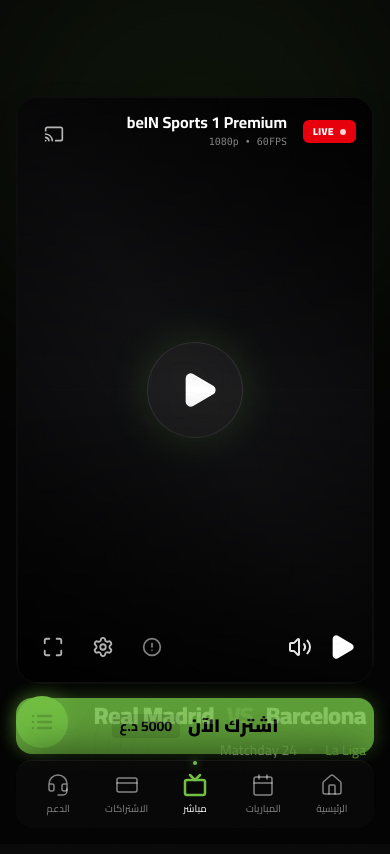
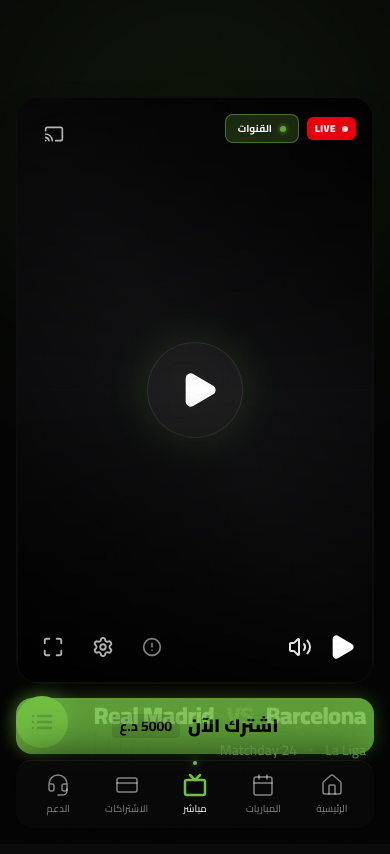
Before and after one commit to Abdallayasseer/Alsahasport-front, a Next.js app: page /live in a window 390 px wide. Shown: the top 854 px of the page. Built offline with nearby package versions, Linux system fonts and the light colour scheme.

Commit message:
feat: add mobile channels button to video player overlay

```diff
--- a/src/components/live/VideoPlayer.tsx
+++ b/src/components/live/VideoPlayer.tsx
@@ -7,9 +7,11 @@
 interface VideoPlayerProps {
     channelName?: string;
     onError?: () => void;
+    onShowSidebar?: () => void;
 }
 
-export default function VideoPlayer({ channelName = "Channel" }: VideoPlayerProps) {
+export default function VideoPlayer({ channelName = "Channel", onShowSidebar }: VideoPlayerProps) {
+  // ... (keep state)
   const [isPlaying, setIsPlaying] = useState(false);
   const [showControls, setShowControls] = useState(true);
   const [isHovering, setIsHovering] = useState(false);
@@ -30,6 +32,7 @@
   }, [isPlaying, isHovering, isLoading, hasError]);
 
   const togglePlay = () => {
+      // ... (keep existing logic)
       if (hasError) {
           setHasError(false);
           setIsLoading(true);
@@ -43,6 +46,7 @@
   };
 
   const handleFullscreen = () => {
+      // ...
       if (!document.fullscreenElement && containerRef.current) {
           containerRef.current.requestFullscreen().catch(err => console.error(err));
       } else {
@@ -59,12 +63,11 @@
         onMouseMove={() => {
             setShowControls(true);
             if(isPlaying && !isLoading) {
-                // Reset timer logic handled by useEffect dep on isHovering/showControls state usually,
-                // but strictly simple here: just showing them is enough, useEffect will hide them again.
+                // Reset timer...
             }
         }}
     >
-        {/* State: Idle / Start Screen */}
+        {/* ... (Start Screen, Active Player, Error Fallback - Unchanged) ... */}
         {!isPlaying && !isLoading && !hasError && (
             <div className="absolute inset-0 flex items-center justify-center bg-zinc-900">
                  <div className="absolute inset-0 bg-gradient-to-tr from-black/80 via-black/20 to-black/80" />
@@ -79,10 +82,8 @@
             </div>
         )}
 
-        {/* State: Active Player (Simulated) */}
         {(isPlaying || isLoading) && !hasError && (
              <div className="absolute inset-0 flex items-center justify-center bg-black">
-                 {/* Placeholder Stream Graphic */}
                  <div className={`w-full h-full bg-[url('/images/hero-bg-stadium.jpg')] bg-cover bg-center transition-opacity duration-1000 ${isLoading ? 'opacity-30' : 'opacity-60'}`} />
 
                  {isLoading && (
@@ -94,7 +95,6 @@
              </div>
         )}
 
-        {/* State: Error Fallback */}
         {hasError && (
             <div className="absolute inset-0 z-30 flex flex-col items-center justify-center bg-black/90 backdrop-blur-xl">
                  <AlertCircle size={48} className="text-red-500 mb-4" />
@@ -121,15 +121,28 @@
                     className="absolute inset-0 flex flex-col justify-between p-4 md:p-6 z-20 bg-gradient-to-t from-black/80 via-transparent to-black/60 pointer-events-none"
                 >
                     {/* Top Bar */}
-                    <div className="flex justify-between items-start pointer-events-auto">
-                        <div className="flex items-center gap-4">
-                            <span className="px-2.5 py-1 bg-red-600 rounded-md text-[10px] font-black text-white flex items-center gap-1.5 shadow-lg tracking-wider">
+                    <div className="flex justify-between items-start pointer-events-auto w-full gap-4">
+                        <div className="flex items-center gap-2 md:gap-4 flex-1 min-w-0">
+                            <span className="px-2 py-1 bg-red-600 rounded-md text-[10px] font-black text-white flex items-center gap-1.5 shadow-lg tracking-wider shrink-0">
                                 <span className="w-1.5 h-1.5 rounded-full bg-white animate-pulse" />
                                 LIVE
                             </span>
-                            <div className="flex flex-col">
-                                <h3 className="font-bold text-white drop-shadow-md leading-none">{channelName}</h3>
-                                <span className="text-[10px] text-white/50 font-mono mt-1">1080p • 60FPS</span>
+
+                            {/* Mobile Channels Button (Visible on Mobile Only) */}
+                            <button
+                                onClick={(e) => {
+                                    e.stopPropagation();
+                                    onShowSidebar?.();
+                                }}
+                                className="md:hidden flex items-center gap-2 px-3 py-1.5 bg-alsaha-green/20 border border-alsaha-green/50 hover:bg-alsaha-green rounded-lg text-white hover:text-black transition-colors"
+                            >
+                                <div className="w-1.5 h-1.5 rounded-full bg-alsaha-green animate-pulse shadow-[0_0_5px_#72BF44]" />
+                                <span className="text-[10px] font-bold">القنوات</span>
+                            </button>
+
+                            <div className="flex flex-col min-w-0 hidden md:flex">
+                                <h3 className="font-bold text-white drop-shadow-md leading-none truncate text-sm md:text-base">{channelName}</h3>
+                                <span className="text-[10px] text-white/50 font-mono mt-0.5 md:mt-1">1080p • 60FPS</span>
                             </div>
                         </div>
                         <button className="p-2.5 hover:bg-white/10 rounded-full transition-colors text-white/70 hover:text-white backdrop-blur-sm">
```
